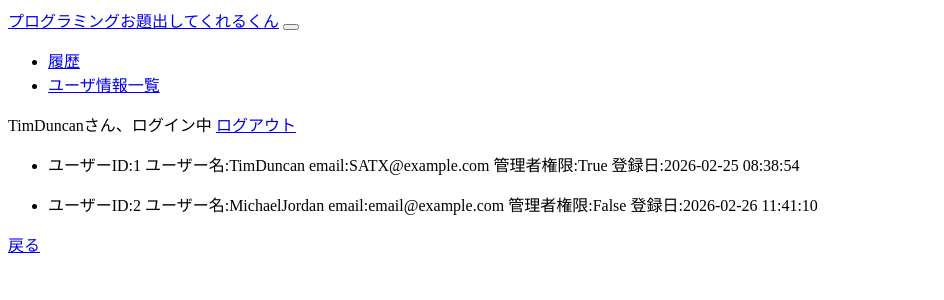
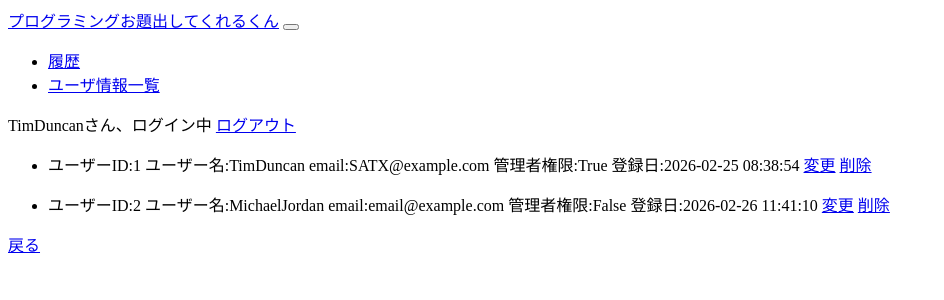
Before and after one commit to xingjie492-stack/programing_exercise_bot, a Flask app: page /auth/user_list in a window 1280 px wide. Shown: the top 300 px of the page, without its empty margins (0-944 px from the left). Run offline with Flask 3, Linux system fonts and the light colour scheme; a user stored in the database is signed in; data comes from the database, SQL or seed files in the repository.

Commit message:
管理者権限によるユーザ情報の変更・削除機能を実装

```diff
--- a/templates/auth/user_list.html
+++ b/templates/auth/user_list.html
@@ -9,6 +9,9 @@
                 email:{{user.email }}
                 管理者権限:{{ user.is_admin }}
                 登録日:{{ user.sign_up_date }}
+                <a href="{{ url_for('auth.update', user_id=user.user_id) }}" class="btn btn-outline-primary btn-sm">変更</a>
+                <a href="{{ url_for('auth.delete', user_id=user.user_id) }}" class="btn btn-outline-danger btn-sm">削除</a>
+
             </li>
         </ul>
     {% endfor %}
```
